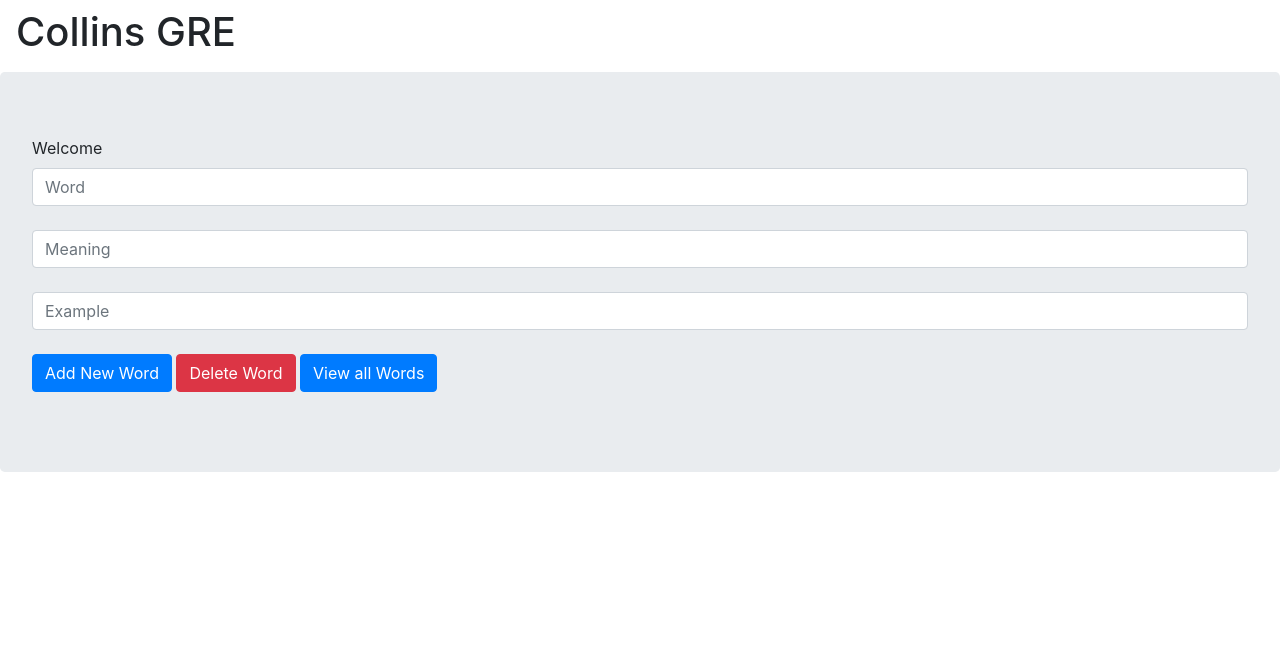
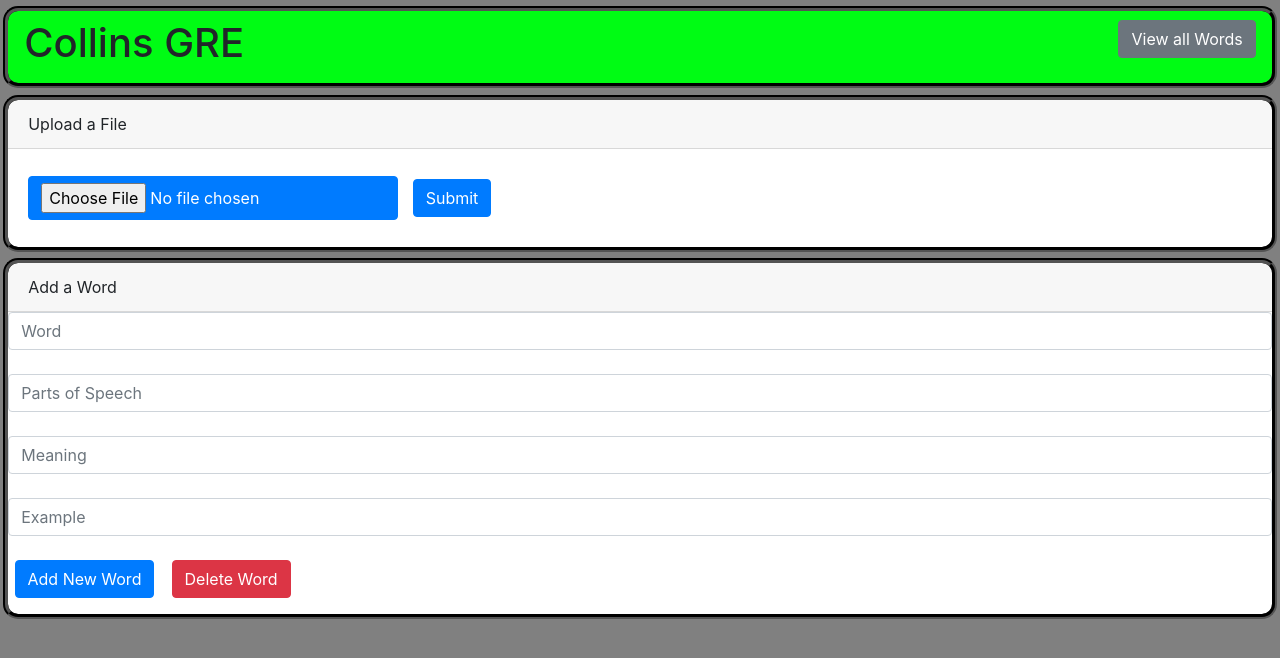
Before and after one commit to banjarajanardan/greapp, a Flask app: page /modify in a window 1280 px wide. Shown: the top 658 px of the page. Run offline with Flask 2, Linux system fonts and the light colour scheme; some libraries are stand-ins or nearby versions.

Commit message:
gre updates

```diff
--- a/main.py
+++ b/main.py
@@ -3,8 +3,9 @@
 import webbrowser
 from werkzeug import secure_filename
 import csv, os
+import pandas as pd
 
-firebase = firebase.FirebaseApplication('https://collins-gre-8f1e6.firebaseio.com/', None)
+firebase = firebase.FirebaseApplication('https://gre-application.firebaseio.com/', None)
 app = Flask(__name__)
 
 @app.route('/')
@@ -19,26 +20,29 @@
 def file_uploader():
     if request.method == 'POST':
         f = request.files['file']
+        if f.filename == '':
+            error = 'Please select file before uploading'
+            return render_template('index.html', error = error)
         f.save(secure_filename(f.filename))
-        uploadfile = open(f.filename,'r')
-        reader = csv.DictReader(uploadfile, fieldnames = ( "word","meaning","example"))
+        filename_ = '_'.join(f.filename.split())
+        data = pd.read_excel(filename_)
+        data.to_csv('words.csv', index = False)
+        uploadfile = open('words.csv','r')
+        reader = csv.DictReader(uploadfile, fieldnames = ( "word", "pos", "meaning", "example"))
         a = firebase.get('/', '')
         if a == None:
             a = []
         for i in reader:
-            flag = 1
             words = {}
             words['word'] = i['word']
+            words['pos'] = i['pos']
             words['meaning'] = i['meaning']
             words['example'] = i['example']
-            for j in a:
-                if j['meaning'] == words['meaning']:
-                    flag = 0
-                    break
-            if flag == 1:
-                a.append(words)
+            a.append(words)
         firebase.put('/','/', a)
-        os.remove(f.filename)
+        os.remove(filename_)
+        uploadfile.close()
+        os.remove('words.csv')
     return redirect('/')
 
 @app.route('/modify', methods = ['GET', 'POST'])
@@ -52,9 +56,12 @@
             return render_template('index.html', error = error)
         elif request.form['submit'] == 'add':
             result = firebase.get('/', '')
+            if result == None:
+                result = []
             flag = 1
             words = {}
             words['word'] = request.form['word']
+            words['pos'] = request.form['pos']
             words['meaning'] = request.form['meaning']
             words['example'] = request.form['example']
             for j in result:
--- a/templates/index.html
+++ b/templates/index.html
@@ -7,22 +7,38 @@
 	<script src="https://cdnjs.cloudflare.com/ajax/libs/popper.js/1.14.3/umd/popper.min.js" integrity="sha384-ZMP7rVo3mIykV+2+9J3UJ46jBk0WLaUAdn689aCwoqbBJiSnjAK/l8WvCWPIPm49" crossorigin="anonymous"></script>
 	<script src="https://stackpath.bootstrapcdn.com/bootstrap/4.1.3/js/bootstrap.min.js" integrity="sha384-ChfqqxuZUCnJSK3+MXmPNIyE6ZbWh2IMqE241rYiqJxyMiZ6OW/JmZQ5stwEULTy" crossorigin="anonymous"></script>
 </head>
-<body>
+<body style="background-color: gray">
 	{% if error %}
 		<p><strong><pre>Error:</strong> {{ error }}</pre></p>
 	 {% endif %}
-	<nav class="navbar navbar-default">
+	<nav class="navbar navbar-inverse" style="background-color: #00fc14; border-style:groove; border-color: #000000; border-radius: 15px; margin: 0.25%; margin-top:0.5%; border-width: 5px">
 		<h1>Collins GRE</h1>
+		<form class="form-group" action="/">
+			<button class="btn btn-secondary" type="submit" name="submit" value="view">View all Words</button>
+		</form>
 	</nav>
-	<div class="jumbotron">
+	<div class="card" style="margin: 0.5% 0.25%; border-style:groove; border-color: #000000; border-radius: 15px; border-width: 5px">
+		<div class="card-header">
+			Upload a File
+		</div>
+		<div class="card-body">
+			<form action = "/uploader" method = "POST" enctype = "multipart/form-data">
+					<input type = "file" name = "file" class="btn btn-primary" />
+					<input type = "submit" class="btn btn-primary" style="margin: 10px"/>
+			</form>
+		</div>
+	</div>
+	<div class="card" style="margin: 0.5% 0.25%; border-style:groove; border-color: #000000; border-radius: 15px; border-width: 5px">
+			<div class="card-header">
+					Add a Word
+			</div>
 		<form class="form-group" action="/modify" method="post">
-			<label for="name">Welcome</label>
             <input type="text" name="word" class="form-control" placeholder="Word"><br>
+			<input type="text" name="pos" class="form-control" placeholder="Parts of Speech"><br>
 			<input type="text" name="meaning" class="form-control" placeholder="Meaning"><br>
 			<input type="text" name="example" class="form-control" placeholder="Example"><br>
-			<button class="btn btn-primary" type="submit" name="submit" value="add">Add New Word</button>
-            <button class="btn btn-danger" type="submit" name="submit" value="delete">Delete Word</button>
-            <button class="btn btn-primary" type="submit" name="submit" value="view">View all Words</button>
+			<button class="btn btn-primary" type="submit" name="submit" value="add" style="margin: 0% 0.5%">Add New Word</button>
+            <button class="btn btn-danger" type="submit" name="submit" value="delete" style="margin: 0% 0.5%">Delete Word</button>
 		</form>
 	</div>
 </body>
```
Also changed, not shown: a.py (+8 -32 lines), abc.csv (deleted, +0 -7 lines), templates/words.html (+13 -15 lines), 1 other file.
